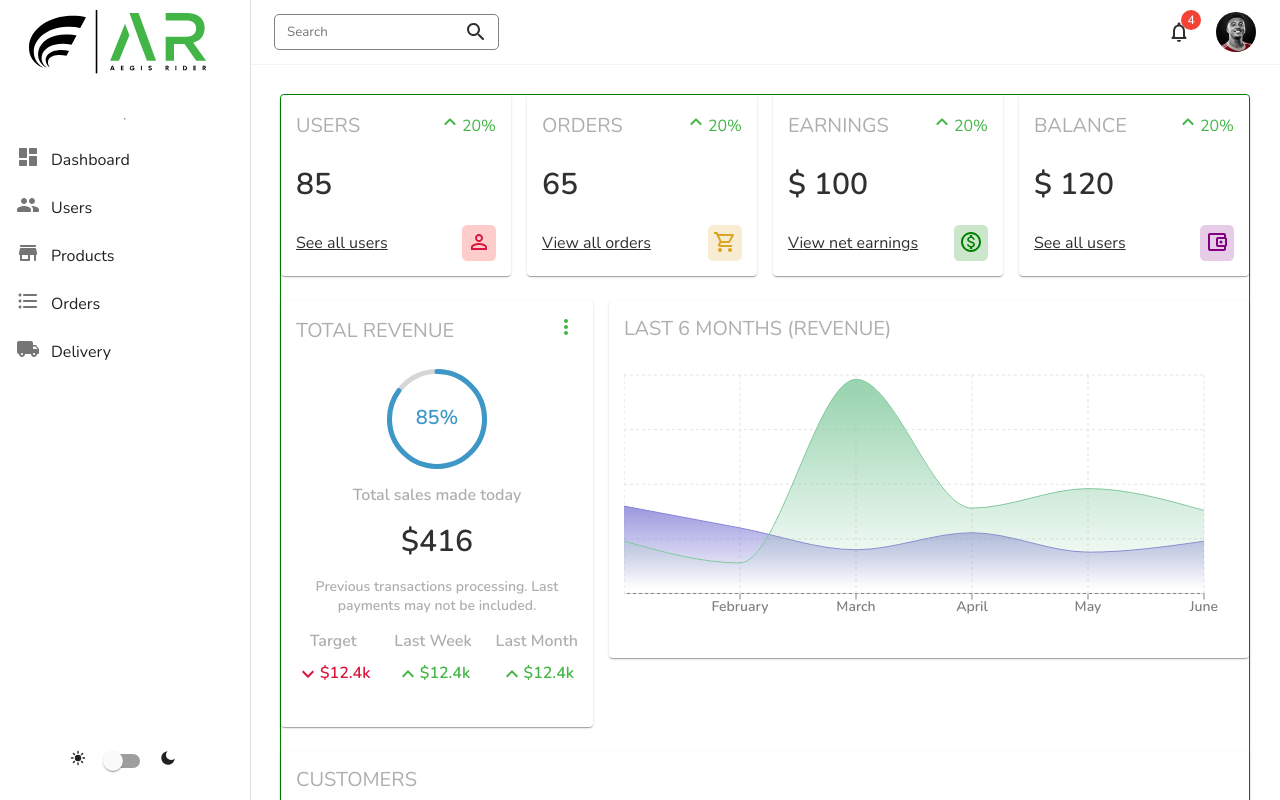
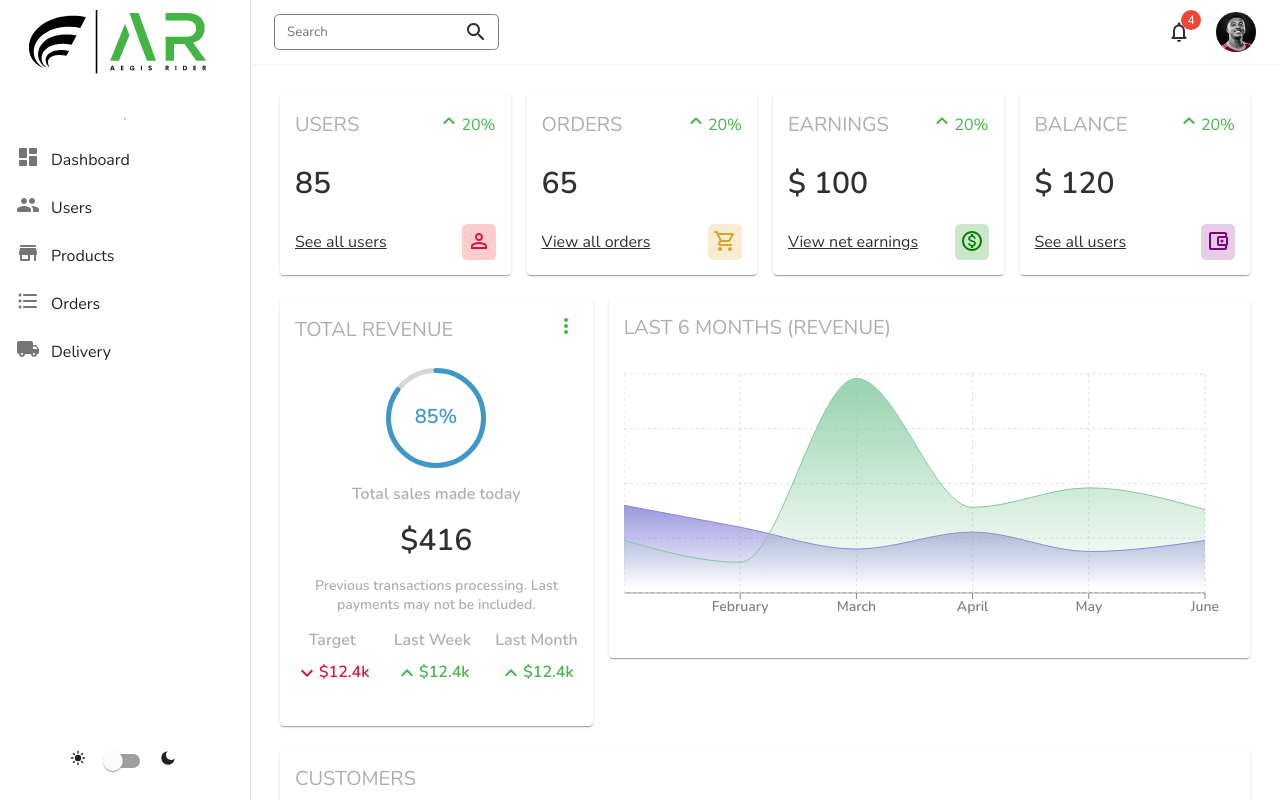
Before and after one commit to EmmanuelAmpofo/AdminDashboard, a React (Create React App) app: page / in a window 1280 px wide. Shown: the top 800 px of the page. Built offline with nearby package versions, Linux system fonts and the light colour scheme.

Commit message:
Mode switching bug fix

```diff
--- a/src/App.js
+++ b/src/App.js
@@ -4,7 +4,7 @@ import MainLayout from "./mainLayout/MainLayout";
 import { routes } from "./utils/routes/AppRoutes";
 import { lightTheme, darkTheme } from "./themimg/Theme";
 import { useState } from "react";
-import { useEffect } from "react";
+
 
 
 function App() {
@@ -17,7 +17,7 @@ function App() {
           <MainLayout setTheme={setThemeSelector}>
             <Routes>
               <Route exact path={"/"}>
-                {routes.map(({ path, element, nested }, key) => (
+                {routes.map(({ path, element }, key) => (
                   <Route exact path={path} element={element} key={key} ></Route>
                 ))}
               </Route>
--- a/src/mainLayout/MainLayout.jsx
+++ b/src/mainLayout/MainLayout.jsx
@@ -9,14 +9,14 @@ const sideBarWidth = 250
 const useStyles = makeStyles((theme)=>({
   mainLayout:{
     display: 'flex',
-    height: "100vh",
+    // height: "100vh",
 
   },
   childWrap: {
     width: `calc(100% - ${sideBarWidth}px)`,
     background: theme.palette.global.dashboardBackground,
     padding: "1.875rem",
-    height: "100vh",
+    // height: "100vh",
 
   },
     toolbarHeight: {
@@ -24,7 +24,7 @@ const useStyles = makeStyles((theme)=>({
     }
 }));
 
-function MainLayout({children, check, change,setTheme}) {
+function MainLayout({children, setTheme}) {
     const classes = useStyles()
   return (
     <Paper className={classes.mainLayout}>
--- a/src/pages/dashboard/Dasboard.jsx
+++ b/src/pages/dashboard/Dasboard.jsx
@@ -1,5 +1,5 @@
 import React from "react";
-import { Grid, makeStyles, Paper } from "@material-ui/core";
+import { Grid, makeStyles } from "@material-ui/core";
 import Users from "../../components/boardWidgets/Users"
 import Orders from "../../components/boardWidgets/Orders"
 import Balance from "../../components/boardWidgets/Balance"
@@ -15,16 +15,12 @@ const useStyles = makeStyles((theme) => ({
   middlesection: {
     marginBottom: "1rem"
   },
-  toplayout:{
-    border: "1px solid green",
-
-  }
 }));
 
 function Dasboard() {
   const classes = useStyles();
   return (
-    <Paper className={classes.toplayout}>
+    <div className={classes.toplayout}>
       <Grid container spacing={2} className={classes.uppersection}>
         <Grid item xs={3}>
           <Users />
@@ -52,7 +48,7 @@ function Dasboard() {
           <DashboardTable title="Customers"/>
         </Grid>
       </Grid>
-    </Paper>
+    </div>
   );
 }
 
--- a/src/themimg/Theme.jsx
+++ b/src/themimg/Theme.jsx
@@ -12,9 +12,9 @@ const darkblue = "darkblue"
 const goldenrod = "goldenrod"
 const shadeGray = "#80808017"
 const grayLight = "#aeaeae"
-// const dashboardBackground = "#f7f7f7"
 const approvedBackground = "rgba(0, 128, 0, 0.151)"
 const pendingBackground = "rgba(189, 189, 3, 0.103)"
+const topbarBackground = "#424242"
 
 export const lightTheme =  createTheme({
     palette: {
@@ -44,7 +44,7 @@ export const lightTheme =  createTheme({
     }
 })
 
-const topbarBackground = "#424242"
+
 export const darkTheme = createTheme({
     palette: {
         type: "dark",
```
Also changed, not shown: src/components/sidebar/SideBar.jsx (+1 -14 lines).
